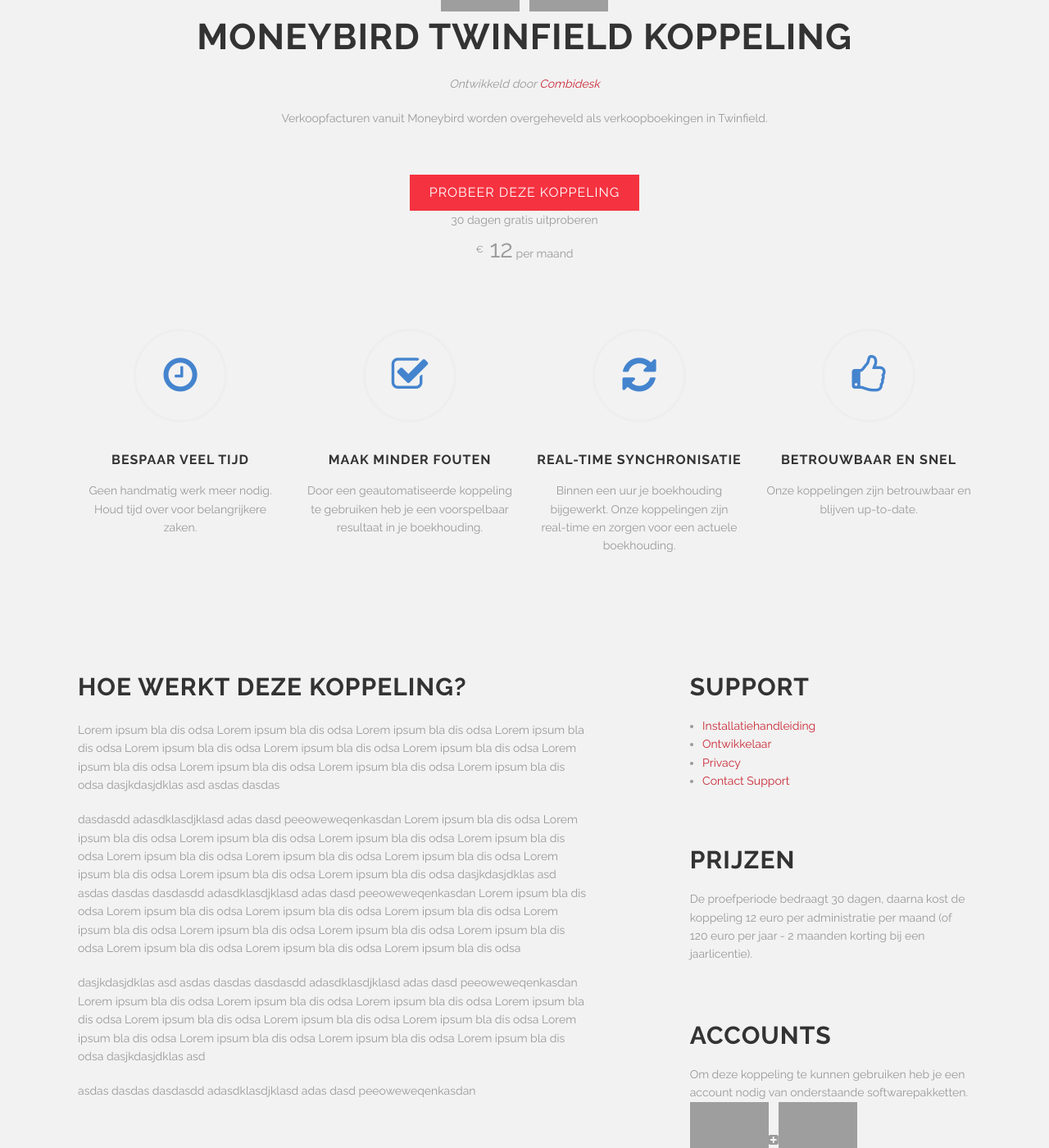
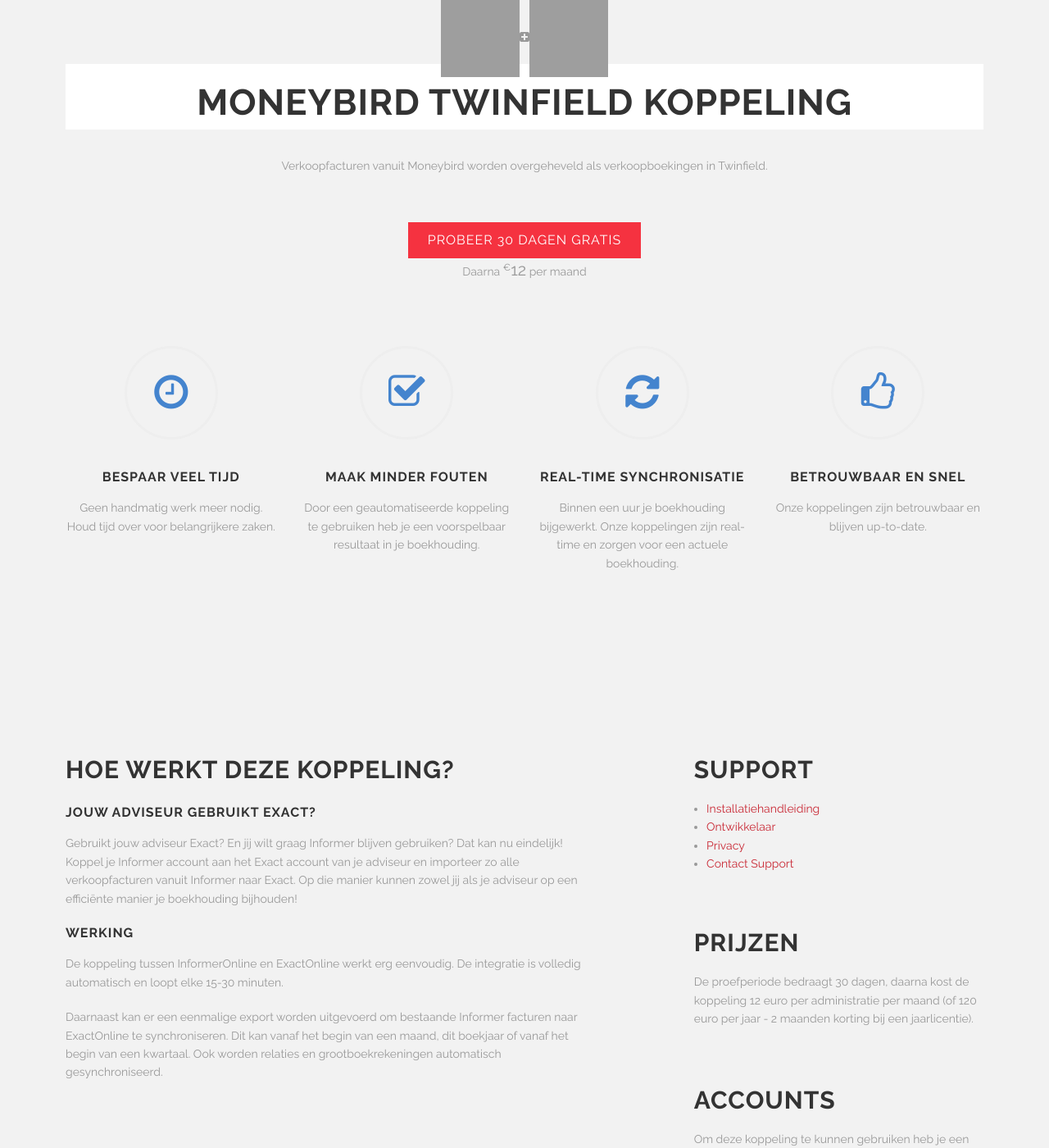
Before and after one commit to Combidesk/combidesk.github.io, a Jekyll site: the page built from _koppeling/moneybird-twinfield.md, in a window 1280 px wide and 1400 px high, scrolled down 284 px. Shown: the whole window at 82% size. Built offline with Jekyll 4.4.1, drawn with Linux system fonts in a browser that asks for light colours; a script that is not in the unit is left out.

Commit message:
Some layout changes
Some layout changes

```diff
--- a/_koppeling/moneybird-twinfield.md
+++ b/_koppeling/moneybird-twinfield.md
@@ -7,6 +7,8 @@
 to: twinfield
 logo-from: /images/@stock/moneybird-koppelingen.png
 logo-to: /images/@stock/twinfield-koppelingen.png
+from-referral-url: https://www.moneybird.nl/?referrer=3eab6305d7
+to-referral-url: https://taxnl.wolterskluwer.com/prijzen/boekhoudsoftware/probeer-gratis/
 
 install-url: https://combidesk.com/integration/moneybird-twinfield
 #video-url: https://www.youtube.com/watch?v=sTiAexI7vpQ&t=3s
@@ -18,21 +20,11 @@
 price-per-month: 12
 trial-days: 30
 
-payoffs:
-    - title: Payoff 1
-      image: /images/@stock/demo-1.png
-      description: Lorem ipsum bla bla bla
-    - title: Payoff 2
-      image: /images/@stock/demo-2.png
-      description: Lorem ipsum bla bla bla
-    - title: Payoff 3
-      image: /images/@stock/demo-3.png
-      description: Lorem ipsum bla bla bla
+manual-url: https://help.combidesk.com/installatiehandleidingen/moneybird/installatiehandleiding-moneybird-twinfield-koppeling
+privacy-url: https://combidesk.com/privacy
+support-url: https://combidesk.com/contact
 
 screenshots:
-    - image: /images/@stock/demo-1.png
-    - image: /images/@stock/demo-1.png
-    - image: /images/@stock/demo-1.png
     - image: /images/@stock/demo-1.png
     - image: /images/@stock/demo-1.png
     - image: /images/@stock/demo-1.png
@@ -47,27 +39,11 @@
     author: David White, Designer at Huglab
 ---
 
-Lorem ipsum bla dis odsa Lorem ipsum bla dis odsa Lorem ipsum bla dis odsa Lorem ipsum bla dis odsa Lorem ipsum bla dis odsa Lorem ipsum bla dis odsa Lorem ipsum bla dis odsa Lorem ipsum bla dis odsa Lorem ipsum bla dis odsa Lorem ipsum bla dis odsa Lorem ipsum bla dis odsa
-dasjkdasjdklas
-asd
-asdas
-dasdas
+### Jouw adviseur gebruikt Exact?
+Gebruikt jouw adviseur Exact? En jij wilt graag Informer blijven gebruiken? Dat kan nu eindelijk! Koppel je Informer account aan het Exact account van je adviseur en importeer zo alle verkoopfacturen vanuit Informer naar Exact. Op die manier kunnen zowel jij als je adviseur op een efficiënte manier je boekhouding bijhouden!
 
-dasdasdd adasdklasdjklasd  adas dasd peeoweweqenkasdan Lorem ipsum bla dis odsa Lorem ipsum bla dis odsa Lorem ipsum bla dis odsa Lorem ipsum bla dis odsa Lorem ipsum bla dis odsa Lorem ipsum bla dis odsa Lorem ipsum bla dis odsa Lorem ipsum bla dis odsa Lorem ipsum bla dis odsa Lorem ipsum bla dis odsa Lorem ipsum bla dis odsa
-dasjkdasjdklas
-asd
-asdas
-dasdas
-dasdasdd adasdklasdjklasd  adas dasd peeoweweqenkasdan Lorem ipsum bla dis odsa Lorem ipsum bla dis odsa Lorem ipsum bla dis odsa Lorem ipsum bla dis odsa Lorem ipsum bla dis odsa Lorem ipsum bla dis odsa Lorem ipsum bla dis odsa Lorem ipsum bla dis odsa Lorem ipsum bla dis odsa Lorem ipsum bla dis odsa Lorem ipsum bla dis odsa
+### Werking
+De koppeling tussen InformerOnline en ExactOnline werkt erg eenvoudig. De integratie is volledig automatisch en loopt elke 15-30 minuten.
 
-dasjkdasjdklas
-asd
-asdas
-dasdas
-dasdasdd adasdklasdjklasd  adas dasd peeoweweqenkasdan Lorem ipsum bla dis odsa Lorem ipsum bla dis odsa Lorem ipsum bla dis odsa Lorem ipsum bla dis odsa Lorem ipsum bla dis odsa Lorem ipsum bla dis odsa Lorem ipsum bla dis odsa Lorem ipsum bla dis odsa Lorem ipsum bla dis odsa Lorem ipsum bla dis odsa Lorem ipsum bla dis odsa
-dasjkdasjdklas
-asd
 
-asdas
-dasdas
-dasdasdd adasdklasdjklasd  adas dasd peeoweweqenkasdan
+Daarnaast kan er een eenmalige export worden uitgevoerd om bestaande Informer facturen naar ExactOnline te synchroniseren. Dit kan vanaf het begin van een maand, dit boekjaar of vanaf het begin van een kwartaal. Ook worden relaties en grootboekrekeningen automatisch gesynchroniseerd.
--- a/_layouts/koppeling.html
+++ b/_layouts/koppeling.html
@@ -4,7 +4,8 @@
 section_id: koppelingen
 ---
 
-<div class='full'>
+  <div class='full'>
+      <div class='four spacing'></div>
   <div class='row'>
     <div class='large-12 columns'>
       <div class="centered-text">
@@ -16,23 +17,23 @@
       <div>
         <h1 class='centered-text'>{{ page.title }}</h1>
       </div>
-      <div class="centered-text">
+      <!-- <div class="centered-text">
         <i>Ontwikkeld door <a href="{{ page.developer-url }}" target="_blank">{{ page.developer }}</a></i>
-      </div>
+      </div> -->
       <div class='spacing'></div>
       <div class="large-12 columns centered-text">
         {{ page.excerpt }}
       </div>
       <div class='four spacing'></div>
       <div class="large-12 columns centered-text">
-        <a class='button {{ button.klass }}' style="margin-bottom:0px;" href='{{ page.install-url }}' target="_blank">Probeer
-          deze koppeling</a>
-        <div class="centered-text">{{ page.trial-days}} dagen gratis uitproberen</div>
-      </div>
-      <div class='four spacing'></div>
+        <a class='button {{ button.klass }}' style="margin-bottom:0px;" href='{{ page.install-url }}' target="_blank">Probeer {{ page.trial-days}}
+          dagen gratis</a>
+        <!-- <div class="centered-text">{{ page.trial-days}} dagen gratis uitproberen</div>
+      </div> -->
       <div class="large-12 columns">
-        <div class="centered-text" style="vertical-align: center" font color="#02C8A7"><sup>&euro;</sup><span
-            style="font-size:30px;"> {{ page.price-per-month }}</span> per maand
+        <div class="centered-text" style="vertical-align: center" font color="#02C8A7">Daarna <sup>&euro;</sup><span
+            style="font-size:20px;">{{ page.price-per-month }}</span> per maand
+            <div class='four spacing'></div>
         </div>
       </div>
     </div>
@@ -61,6 +62,7 @@
   </div> -->
 
   <div class='four spacing'></div>
+  <div class='four spacing' style='background-color: #ffffff'></div>
 
   <div class="row">
     <div class="medium-3 large-3 columns">
@@ -83,6 +85,7 @@
     </div>
   </div>
 
+  <div class='four spacing'></div>
   <div class='four spacing'></div>
   <div class="row">
     <div class="large-7 columns">
```
Also changed, not shown: _koppeling/informer-exactonline.md (+0 -11 lines).
